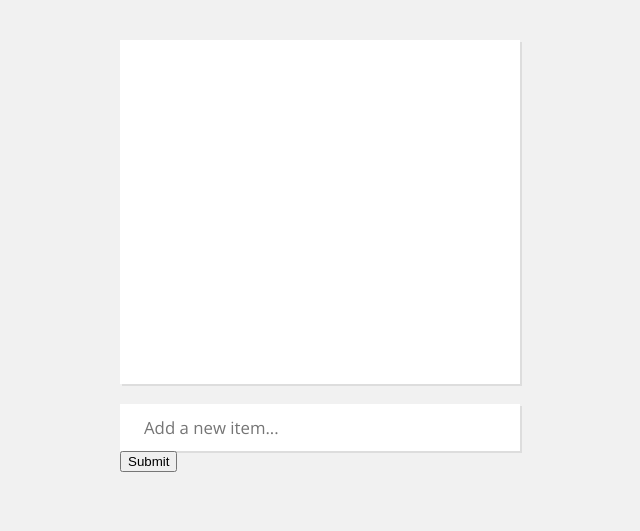
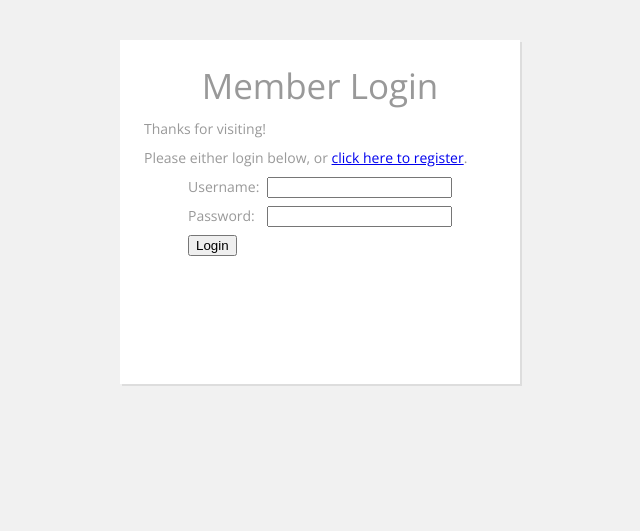
Before and after one commit to quarlwithcode/info152todoList, a PHP site: page / in a window 1280 px wide. Shown: the top 531 px of the page, without its empty margins (320-960 px from the left). Run offline with PHP 8.4, Linux system fonts and the light colour scheme; data that the repository does not hold is empty; some libraries are stand-ins or nearby versions.

Commit message:
Added User login
vnq

```diff
--- a/site/add-task.php
+++ b/site/add-task.php
@@ -16,7 +16,7 @@
         $task_id = $row['id'];
         $task_name = $row['task'];
 
-        echo '<li><span>'.$task_name.'</span><button id="'.$task_id.'" class="delete-button">Delete</button></li>';
+        echo '<li><span>'.$task_name.'</span><button id="'.$task_id.'" class="delete-button"><i class="fa fa-times"></i></button></li>';
     }
 
 ?>
--- a/site/connect.php
+++ b/site/connect.php
@@ -1,4 +1,6 @@
 <?php
+    session_start();
+
     $dsn = 'mysql:host=localhost;dbname=todoList';
     $username = 'root';
     $password = 'root';
--- a/site/css/style.css
+++ b/site/css/style.css
@@ -29,7 +29,7 @@ body {
 }
 
 .task-list li span {
-	width: 86%;
+	width: 80%;
 	white-space: nowrap;
 	overflow: hidden;
 	text-overflow: ellipsis;
@@ -40,13 +40,17 @@ body {
 	height: auto;
 	padding-top: 7px;
 	float: right;
-	vertical-align: top;
+	vertical-align: center;
 	opacity: 0.5;
 	cursor: pointer;
+    border: none;
+    background-color: #fff;
+    font-size: 1em;
 }
 
 .task-list li .delete-button:hover {
 	opacity: 0.85;
+    color: #F00;
 }
 
 .add-new-task {
@@ -73,6 +77,47 @@ box-sizing: border-box;
 	outline: 0;
 }
 
+.login-wrapper {
+	width: 88%;
+	min-height: 300px;
+	background: #fff;
+	box-shadow: 2px 2px 0px #ddd;
+	margin-top: 40px;
+	padding: 22px 6%;
+}
+
+.login-wrapper h1, #register-wrapper h1{
+    font-size: 2.5em;
+    text-align: center;
+    margin-bottom: 10px;
+}
+
+.login-wrapper p, #register-wrapper p{
+    margin-bottom: 10px;
+}
+
+#loginform, #registerform{
+    width: 75%;
+    margin: 0 auto;
+}
+
+#loginform div, #register-wrapper div{
+    margin-bottom: 10px;
+}
+
+#loginform #username, #loginform #password, #registerform #username, #registerform #password, #registerform #email{
+    float: right;
+}
+
+#register-wrapper{
+	width: 88%;
+	min-height: 300px;
+	background: #fff;
+	box-shadow: 2px 2px 0px #ddd;
+	margin-top: 40px;
+	padding: 22px 6%;
+}
+
 @media all and (max-width: 425px) {
 	.wrap {
 		width: 90%;
--- a/site/index.php
+++ b/site/index.php
@@ -1,12 +1,37 @@
+<?php include "connect.php"; ?>
+<!DOCTYPE html>
 <html>
 <head>
     <title>Simple To-Do List</title>
     <link rel="stylesheet" href="css/style.css">
     <script src="https://ajax.googleapis.com/ajax/libs/jquery/3.1.0/jquery.min.js"></script>
+    <script src="https://use.fortawesome.com/2700b077.js"></script>
     <script src="js/main.js"></script>
 </head>
 <body>
     <main class="wrap">
+       <?php
+       if(!empty($_POST['username']) && !empty($_POST['password']))
+        {
+            $username = $_POST['username'];
+            $password = md5($_POST['password']);
+
+            $checkloginQuery = "SELECT * FROM users WHERE Username = '".$username."' AND Password = '".$password."'";
+
+            $numrows = $db->query($checkloginQuery);
+
+            if($numrows>0)
+            {
+                $row = $numrows->fetch();
+                $email = $row['EmailAddress'];
+
+                $_SESSION['Username'] = $username;
+                $_SESSION['EmailAddress'] = $email;
+                $_SESSION['LoggedIn'] = 1;
+
+        ?>
+
+            <div class="task-list-wrapper"></div>
                 <div class="task-list">
                     <ul>
                         <?php require("connect.php");
@@ -18,7 +43,7 @@
                             foreach($numrows as $single){
                                 $task_id = $single['id'];
                                 $task_name = $single['task'];
-                        echo '<li><span>'.$task_name.'</span><button id="'.$task_id.'" class="delete-button">Delete</button></li>';
+                                echo '<li><span>'.$task_name.'</span><button id="'.$task_id.'" class="delete-button"><i class="fa fa-times"></i></button></li>';
                             }
                         }
                         ?>
@@ -26,8 +51,45 @@
                     </div>
                 <form class="add-new-task" autocomplete="off" action="add-task.php" method="post">
                     <input type="text" name="new-task" placeholder="Add a new item..." />
-      		<input type="submit" value="Submit">
                 </form>
+                <form class="logout-form" autocomplete="off" action="logout.php" method="post">
+                    <input type="submit" name="logout" value="Logout" />
+                </form>
+            </div>
+        <?php
+
+            }
+            else
+            {
+                echo "<h1>Error</h1>";
+                echo "<p>Sorry, your account could not be found. Please <a href=\"index.php\">click here to try again</a>.</p>";
+            }
+        }
+        else
+        {
+        ?>
+           <div class="login-wrapper">
+                <h1>Member Login</h1>
+
+                <p>Thanks for visiting!</p>
+                <p>Please either login below, or <a href="register.php">click here to register</a>.</p>
+
+                <form method="post" action="index.php" name="loginform" id="loginform">
+                <fieldset>
+                   <div>
+                        <label for="username">Username:</label><input type="text" name="username" id="username" />
+                    </div>
+                    <div>
+                        <label for="password">Password:</label><input type="password" name="password" id="password" />
+                    </div>
+                    <input type="submit" name="login" id="login" value="Login" />
+                </fieldset>
+                </form>
+            </div>
+
+       <?php
+        }
+        ?>
     </main>
 </body>
 </html>
--- /dev/null
+++ b/site/logout.php
@@ -0,0 +1,2 @@
+<?php include "base.php"; $_SESSION = array(); session_destroy(); ?>
+<meta http-equiv="refresh" content="0;index.php">
```
Also changed, not shown: site/index.html (deleted, +0 -20 lines), site/register.php (added, +75 -0 lines). Lines whose indentation alone changed are shown as unchanged.
